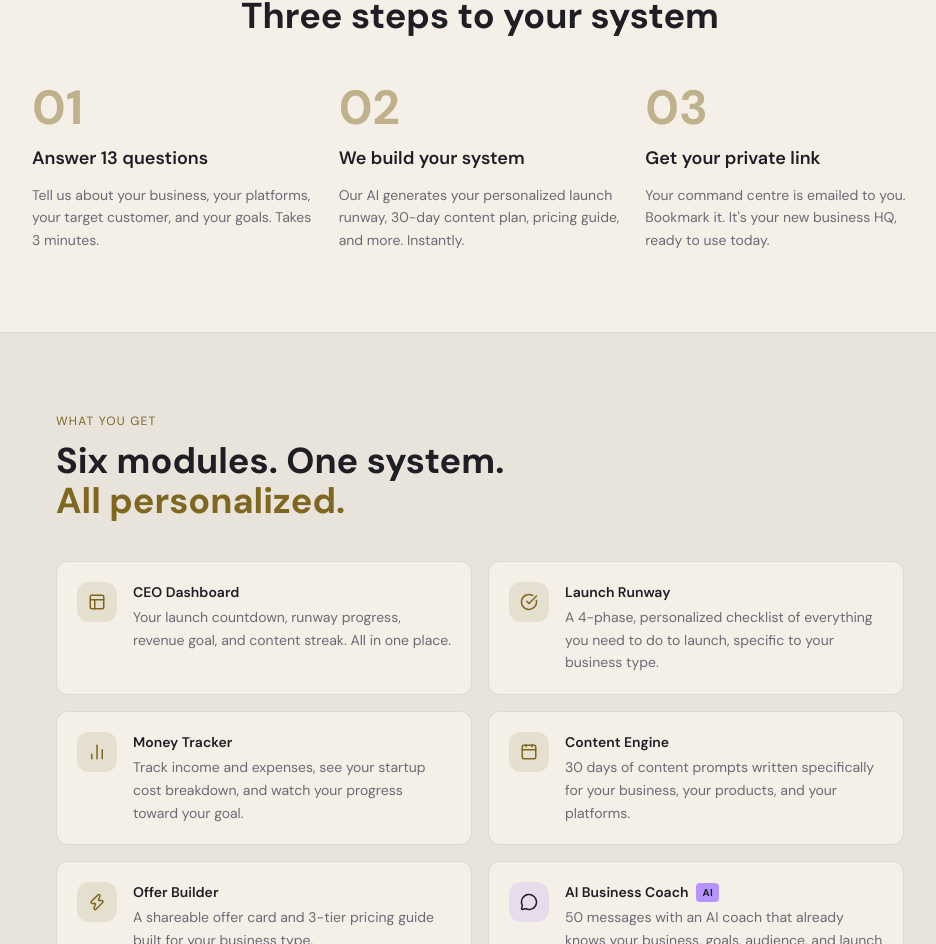
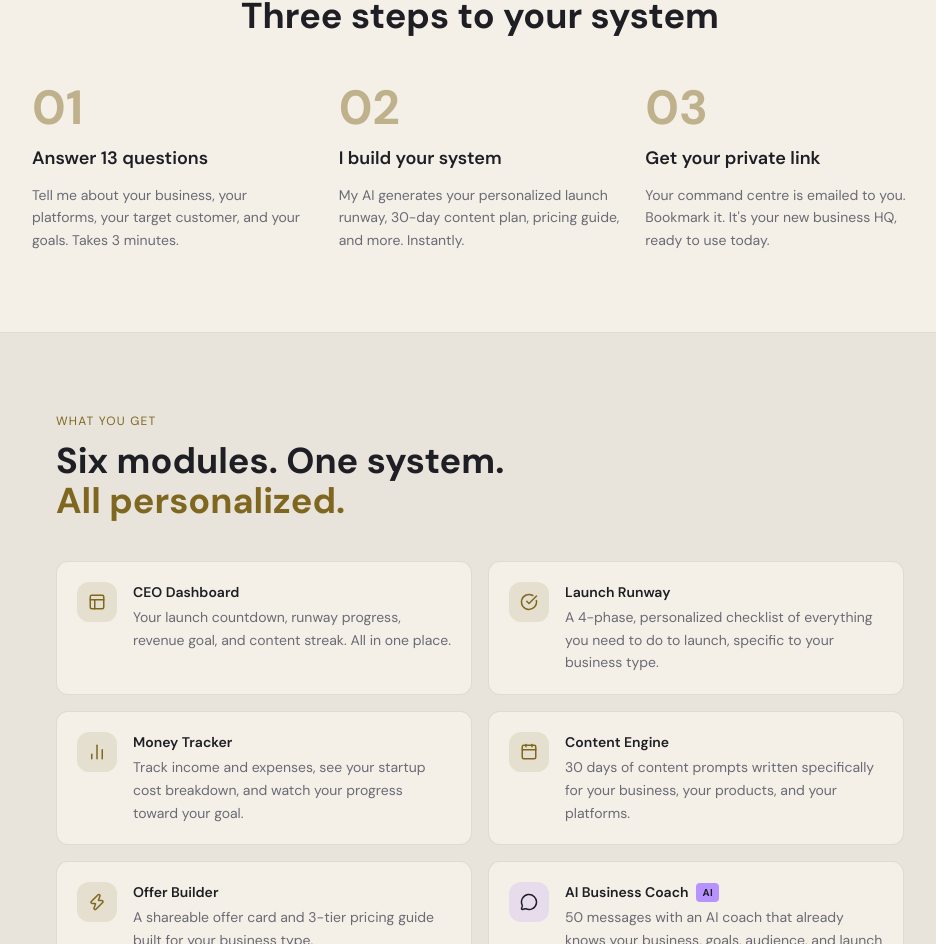
Before and after one commit to TheSteadySystem/side-hustle-command-centre, a Next.js app: page / in a window 1280 px wide. Shown: the part 2055-2999 px from the top of the page, without its empty margins (160-1096 px from the left). Built offline with nearby package versions, Linux system fonts and the light colour scheme; no server answers.

Commit message:
Audit landing copy to first-person singular (Carley's voice)
Three we/our/us corporate-plural instances in the 'How it works'
steps, swapped to I/my/me so the page reads as a solo maker's
voice rather than a company's.

```diff
--- a/app/page.tsx
+++ b/app/page.tsx
@@ -71,12 +71,12 @@ const HOW_IT_WORKS = [
   {
     step: "01",
     title: "Answer 13 questions",
-    desc: "Tell us about your business, your platforms, your target customer, and your goals. Takes 3 minutes.",
+    desc: "Tell me about your business, your platforms, your target customer, and your goals. Takes 3 minutes.",
   },
   {
     step: "02",
-    title: "We build your system",
-    desc: "Our AI generates your personalized launch runway, 30-day content plan, pricing guide, and more. Instantly.",
+    title: "I build your system",
+    desc: "My AI generates your personalized launch runway, 30-day content plan, pricing guide, and more. Instantly.",
   },
   {
     step: "03",
```
